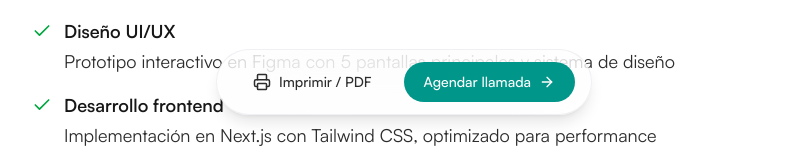
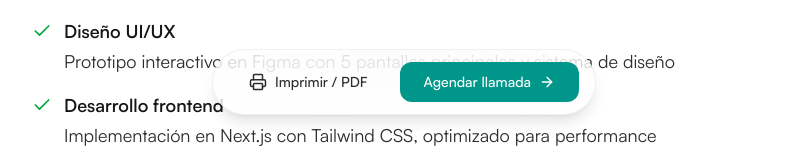
Before and after one commit to andreszapataq/andreszapata.me-v3, a Next.js app: page /propuestas/acme-corp in a window 1280 px wide. Shown: the part 653-801 px from the top of the page, without its empty margins (236-1043 px from the left). Built offline with nearby package versions, Linux system fonts and the light colour scheme.

Commit message:
update cta in floating bar

```diff
--- a/components/propuestas/floating-bar.tsx
+++ b/components/propuestas/floating-bar.tsx
@@ -22,7 +22,7 @@ export default function FloatingBar({ calendarUrl }: FloatingBarProps) {
           href={calendarUrl}
           target="_blank"
           rel="noopener noreferrer"
-          className="group flex items-center gap-2 px-4 md:px-5 py-2.5 bg-teal-600 text-white text-sm font-medium rounded-full hover:bg-teal-700 transition-colors"
+          className="group flex items-center gap-2 px-5 md:px-6 py-2.5 bg-teal-600 text-white text-sm font-medium rounded-xl hover:bg-teal-700 transition-colors"
         >
           Agendar llamada
           <ArrowRight className="w-4 h-4 hidden md:block transition-transform duration-300 group-hover:-rotate-45" />
```
